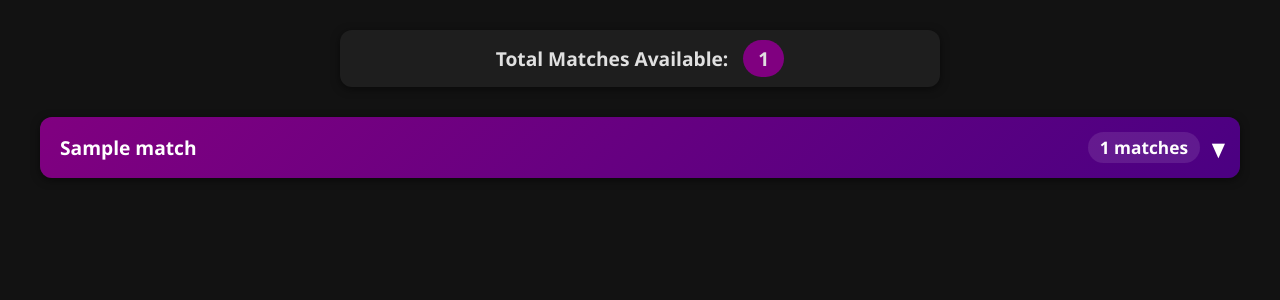
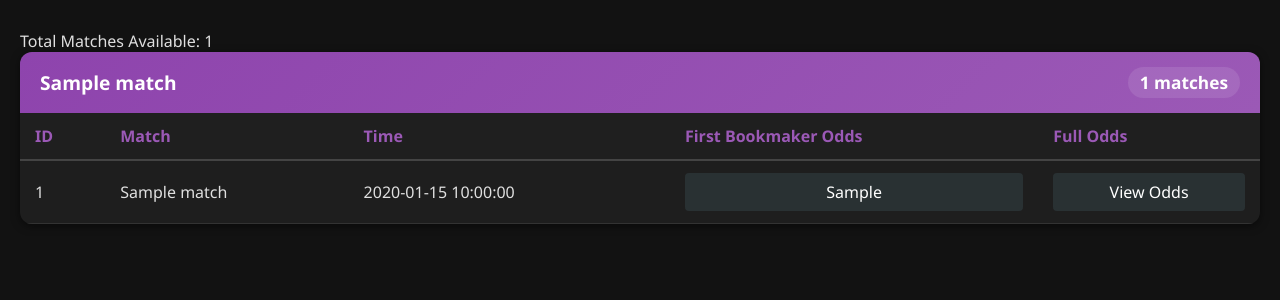
Before and after one commit to ehipluto/pingbet, a Flask app: template templates/matches.html in a window 1280 px wide. Shown: the part 84-384 px from the top of the page. Run offline with Flask 3, Linux system fonts and the light colour scheme; the template is opened without the code that fills it: most values are stand-ins (such as "Sample title", 1, 10 or a date in 2020); parts of the project's set-up code (start-up, migrations or seed data) failed here and were passed over.

Commit message:
Update matches.html

```diff
--- a/templates/matches.html
+++ b/templates/matches.html
@@ -22,17 +22,12 @@
             margin-bottom: 30px;
         }
 
-        .tournament-content {
-            display: none; /* Hide initially */
-            transition: all 0.3s ease;
-        }
-
         .tournaments-container {
-            display: flex;
-            flex-direction: column;
+            display: grid;
+            grid-template-columns: repeat(auto-fit, minmax(600px, 1fr));
             gap: 20px;
             margin: 0 auto;
-            max-width: 1200px;
+            max-width: 1800px;
         }
 
         .tournament-card {
@@ -50,7 +45,7 @@
         }
 
         .tournament-header {
-            background: linear-gradient(135deg, #800080, #4b0082); /* Purple gradient */
+            background: linear-gradient(135deg, #8e44ad, #9b59b6); /* Gradient header in purple */
             color: white;
             padding: 15px 20px;
             font-size: 1.2em;
@@ -58,27 +53,6 @@
             display: flex;
             justify-content: space-between;
             align-items: center;
-            cursor: pointer;
-            user-select: none;
-            position: relative;
-            padding-right: 40px;
-        }
-
-        .tournament-header:after {
-            content: '▼';
-            position: absolute;
-            right: 15px;
-            top: 50%;
-            transform: translateY(-50%);
-            transition: transform 0.3s ease;
-        }
-
-        .tournament-header.active:after {
-            transform: translateY(-50%) rotate(180deg);
-        }
-
-        .tournament-content.show {
-            display: block;
         }
 
         .match-count {
@@ -94,8 +68,8 @@
         }
 
         th {
-            background-color: #1f1f1f;
-            color: #d4af37; /* Gold for table header */
+            background-color: #1f1f1f; /* Darker header for table */
+            color: #9b59b6; /* Bright purple for table header */
             padding: 12px 15px;
             text-align: left;
             font-weight: 600;
@@ -104,44 +78,11 @@
 
         td {
             padding: 12px 15px;
-            border-bottom: 1px solid #333;
+            border-bottom: 1px solid #333; /* Darker border for table rows */
         }
 
         tr:hover {
-            background-color: #333;
-        }
-
-        .first-bookmaker-odds {
-            background: linear-gradient(135deg, #d4af37, #4b0082); /* Purple and gold gradient */
-            padding: 6px 12px;
-            border-radius: 4px;
-            text-align: center;
-            font-weight: 500;
-            color: #000000;
-        }
-
-        .matches-summary {
-            text-align: center;
-            background: #1e1e1e;
-            padding: 15px;
-            border-radius: 12px;
-            box-shadow: 0 2px 8px rgba(0, 0, 0, 0.5);
-            margin-bottom: 30px;
-            max-width: 600px;
-            margin-left: auto;
-            margin-right: auto;
-        }
-
-        .total-matches {
-            font-size: 1.2em;
-            font-weight: 600;
-        }
-
-        .total-matches span {
-            background: #800080;
-            padding: 5px 15px;
-            border-radius: 20px;
-            margin-left: 10px;
+            background-color: #333; /* Darker hover effect */
         }
 
         .modal {
@@ -152,12 +93,12 @@
             top: 0;
             width: 100%;
             height: 100%;
-            background-color: rgba(0, 0, 0, 0.8);
+            background-color: rgba(0, 0, 0, 0.8); /* Darker modal background */
             overflow-y: auto;
         }
 
         .modal-content {
-            background-color: #1e1e1e;
+            background-color: #1e1e1e; /* Dark modal content */
             margin: 5% auto;
             padding: 20px;
             border: 1px solid #888;
@@ -169,11 +110,19 @@
             overflow-y: auto;
         }
 
+        .odds-container {
+            display: grid;
+            grid-template-columns: repeat(auto-fit, minmax(200px, 1fr));
+            gap: 15px;
+            margin-top: 15px;
+            padding-bottom: 20px;
+        }
+
         .bookmaker-card {
-            background: #1f1f1f;
+            background: #1f1f1f; /* Dark background for bookmaker card */
             padding: 15px;
             border-radius: 6px;
-            border: 1px solid #444;
+            border: 1px solid #444; /* Dark border */
             transition: transform 0.2s;
         }
 
@@ -183,22 +132,27 @@
         }
 
         .odds-value {
-            background: #4b0082;
+            background: #293133; /* Purple background for odds */
             padding: 8px;
             border-radius: 4px;
-            color: white;
-            flex: 1;
+            color: white; /* White text for better contrast */
+            flex: 1; /* Allow equal space for home and away odds */
+            text-align: center; /* Center align text */
+        }
+
+        .modal-h2h-info {
+            background: #9b59b6;
+            padding: 15px;
+            border-radius: 8px;
+            margin-bottom: 20px;
             text-align: center;
         }
 
-        .odds-values {
-            display: flex;
-            justify-content: space-between;
-            margin-top: 10px;
-        }
-
-        tr:nth-child(even) {
-            background-color: #1f1f1f;
+        #modalMatchName {
+            color: #8e44ad; /* Purple for modal match name */
+            border-bottom: 2px solid #444;
+            padding-bottom: 10px;
+            margin-bottom: 20px;
         }
 
         @media (max-width: 768px) {
@@ -236,7 +190,6 @@
                 <span>{{ tournament }}</span>
                 <span class="match-count">{{ tournament_matches|length }} matches</span>
             </div>
-            <div class="tournament-content">
             <table>
                 <thead>
                     <tr>
@@ -248,54 +201,50 @@
                     </tr>
                 </thead>
                 <tbody>
-                        {% for match in tournament_matches|sort(attribute='Time') %}
-                        <tr class="clickable-row"
-                            data-odds="{{ match.Odds }}"
-                            data-h2h-probability="{{ match.H2HProbability }}"
-                            data-h2h-count="{{ match.H2HCount }}">
+                    {% for match in tournament_matches %}
+                    <tr class="clickable-row" data-odds="{{ match.Odds }}">
                         <td class="match-id">{{ match.ID }}</td>
                         <td class="match-name">{{ match.Match }}</td>
                         <td class="match-time">{{ match.Time }}</td>
-                            <td><div class="first-bookmaker-odds">{{ match.FirstBookmakerOdds }}</div></td>
-                            <td><div class="modal-odds">View Odds</div></td>
+                        <td><div class="odds-value">{{ match.FirstBookmakerOdds }}</div></td>
+                        <td><div class="odds-value">View Odds</div></td>
                     </tr>
                     {% endfor %}
                 </tbody>
             </table>
         </div>
-        </div>
         {% endfor %}
     </div>
+    <div id="oddsModal" class="modal">
+        <div class="modal-content">
+            <span class="close">&times;</span>
+            <h2 id="modalMatchName"></h2>
+            <div id="h2hInfoContainer" class="modal-h2h-info"></div>
+            <div id="oddsContainer" class="odds-container"></div>
+        </div>
+    </div>
     <script>
+    const modal = document.getElementById("oddsModal");
+    const span = document.getElementsByClassName("close")[0];
     const rows = document.getElementsByClassName("clickable-row");
 
     Array.from(rows).forEach(row => {
         row.addEventListener('click', function() {
             const odds = this.getAttribute('data-odds');
             const matchName = this.querySelector('.match-name').textContent;
-                const h2hProbability = this.getAttribute('data-h2h-probability');
-                const h2hCount = this.getAttribute('data-h2h-count');
-                displayMatchDetails(odds, matchName, h2hProbability, h2hCount);
+            displayMatchDetails(odds, matchName);
         });
     });
 
-        function displayMatchDetails(oddsString, matchName, h2hProbability, h2hCount) {
-            const modal = document.getElementById("oddsModal");
+    function displayMatchDetails(oddsString, matchName) {
         const oddsContainer = document.getElementById("oddsContainer");
         const h2hContainer = document.getElementById("h2hInfoContainer");
         document.getElementById("modalMatchName").textContent = matchName;
 
-            // Display H2H information
-            h2hContainer.innerHTML = `
-                <strong>Head-to-Head Statistics:</strong><br>
-                Probability: ${h2hProbability} <br>
-                Matches Analyzed: ${h2hCount}
-            `;
+        h2hContainer.innerHTML = `Odds for match: ${matchName}`;
 
-            // Clear previous odds
         oddsContainer.innerHTML = '';
 
-            // Process and display all bookmaker odds
         const bookmakers = oddsString.split('|').filter(b => b.trim());
 
         bookmakers.forEach(bookmaker => {
@@ -320,35 +269,15 @@
         modal.style.display = "block";
     }
 
+    span.onclick = function() {
+        modal.style.display = "none";
+    }
+
     window.onclick = function(event) {
-            const modal = document.getElementById("oddsModal");
         if (event.target == modal) {
             modal.style.display = "none";
         }
     }
-
-        document.addEventListener('DOMContentLoaded', function() {
-            const tournamentHeaders = document.querySelectorAll('.tournament-header');
-
-            tournamentHeaders.forEach(header => {
-                header.addEventListener('click', function() {
-                    const content = this.nextElementSibling;
-                    const isOpen = content.classList.contains('show');
-
-                    document.querySelectorAll('.tournament-content').forEach(c => {
-                        c.classList.remove('show');
-                    });
-                    document.querySelectorAll('.tournament-header').forEach(h => {
-                        h.classList.remove('active');
-                    });
-
-                    if (!isOpen) {
-                        content.classList.add('show');
-                        this.classList.add('active');
-                    }
-                });
-            });
-        });
     </script>
 </body>
 </html>
```
Lines whose indentation alone changed are shown as unchanged.
